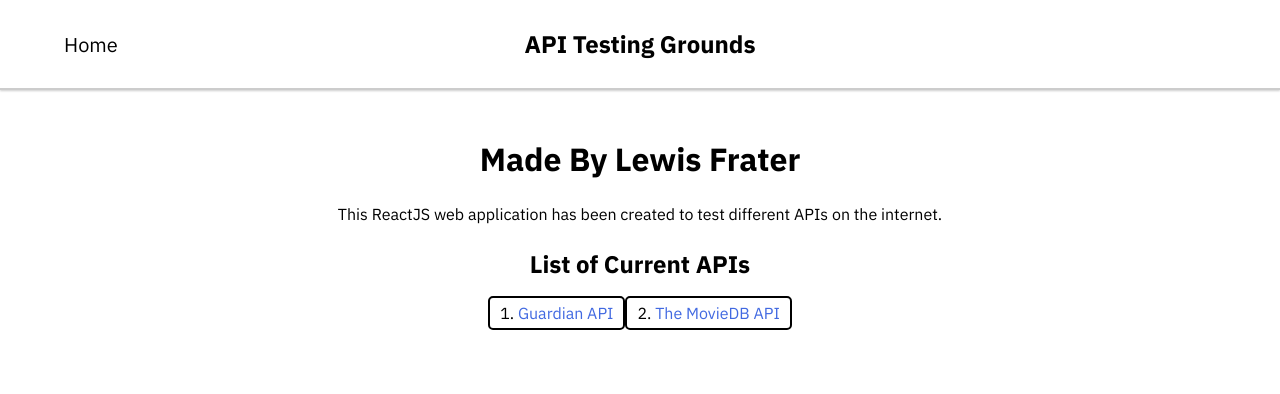
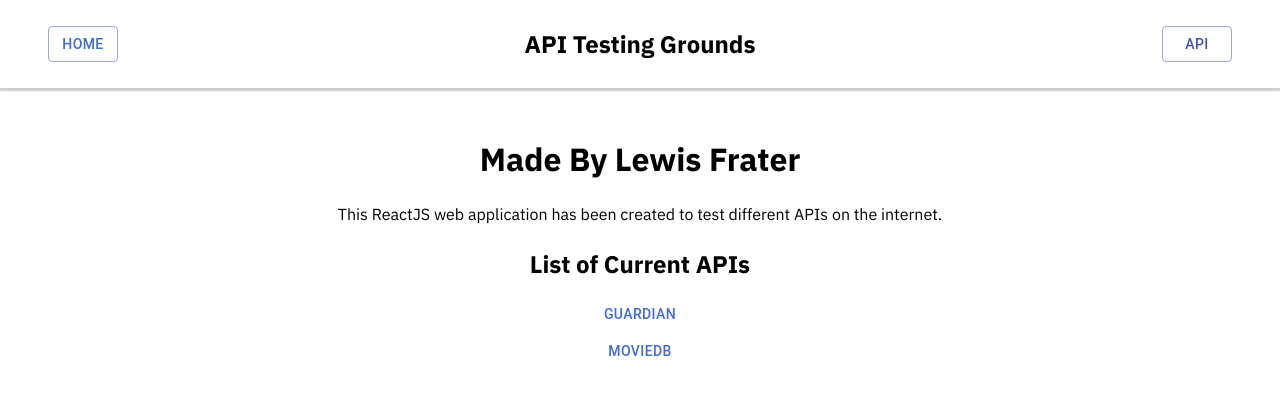
Before and after one commit to lewisf20/api-testing-grounds, a React (Create React App) app: page / in a window 1280 px wide. Shown: the top 394 px of the page. Built offline with nearby package versions, Linux system fonts and the light colour scheme.

Commit message:
Adjusted main navbar - added menu links to diff apis

```diff
--- a/package.json
+++ b/package.json
@@ -4,6 +4,7 @@
   "private": true,
   "dependencies": {
     "@material-ui/core": "^4.11.0",
+    "@material-ui/icons": "^4.9.1",
     "@material-ui/lab": "^4.0.0-alpha.56",
     "@testing-library/jest-dom": "^4.2.4",
     "@testing-library/react": "^9.5.0",
--- a/src/components/Guardian/Header/index.js
+++ b/src/components/Guardian/Header/index.js
@@ -1,12 +1,12 @@
 import React from 'react';
 import classes from './index.module.css';
+import { TextField, Button, MenuItem } from '@material-ui/core';
 
 const GuardianHeader = (props) => {
 	return (
 		<div className={classes.Header}>
-			<p>Search for articles from the guardian!</p>
 			<div className={classes.SearchContainer}>
-				<input
+				<TextField
 					type="search"
 					name="search"
 					value={props.searchString}
@@ -14,7 +14,7 @@ const GuardianHeader = (props) => {
 					onKeyPress={(e) => props.handleKeyPress(e.key)}
 				/>
 
-				<button
+				<Button
 					type="submit"
 					onClick={() => {
 						props.setLoading(true);
@@ -22,18 +22,18 @@ const GuardianHeader = (props) => {
 					}}
 				>
 					Search
-				</button>
-				<p>How many results?</p>
-				<input
-					type="number"
-					name="number-results"
-					placeholder="10"
-					className={classes.NumberInput}
-					max={50}
-					min={1}
+				</Button>
+				<TextField
+					id="select"
+					label="Results"
+					value={props.pages}
+					select
 					onChange={(e) => props.setPages(e.target.value)}
-					value={props.pages}
-				/>
+				>
+					<MenuItem value="10">10</MenuItem>
+					<MenuItem value="25">25</MenuItem>
+					<MenuItem value="50">50</MenuItem>
+				</TextField>
 			</div>
 		</div>
 	);
--- a/src/components/Guardian/Header/index.module.css
+++ b/src/components/Guardian/Header/index.module.css
@@ -1,7 +1,7 @@
 .SearchContainer {
 	display: flex;
 	justify-content: center;
-	align-items: center;
+	align-items: flex-end;
 	gap: 1rem;
 	margin: 1rem 0;
 }
--- a/src/components/Movie/Card/MovieCard.js
+++ b/src/components/Movie/Card/MovieCard.js
@@ -3,6 +3,8 @@ import classes from './MovieCard.module.css';
 import { useEffect } from 'react';
 import { useState } from 'react';
 import { CircularProgress } from '@material-ui/core';
+import StarTwoToneIcon from '@material-ui/icons/StarTwoTone';
+import ThumbsUpDownTwoToneIcon from '@material-ui/icons/ThumbsUpDownTwoTone';
 
 const MovieCard = (props) => {
 	const { id, title, overview, release, voteCount, rating, imagePath } = props;
@@ -49,8 +51,14 @@ const MovieCard = (props) => {
 			<div className={classes.titleWrapper}>
 				<h2>{title}</h2>
 				<div className={classes.details}>
-					<p>{voteCount}</p>
-					<p>{rating}</p>
+					<span>
+						<ThumbsUpDownTwoToneIcon color="primary" />
+						<p>{voteCount}</p>
+					</span>
+					<span>
+						<StarTwoToneIcon color="primary" />
+						<p>{rating}</p>
+					</span>
 				</div>
 			</div>
 		</div>
--- a/src/components/Movie/Card/MovieCard.module.css
+++ b/src/components/Movie/Card/MovieCard.module.css
@@ -15,6 +15,7 @@
 .wrapper h2 {
 	color: black;
 	font-size: 16px;
+	margin-top: 5px;
 }
 
 .wrapper {
@@ -31,7 +32,7 @@
 	justify-content: space-evenly;
 	height: 80px;
 	width: 225px;
-	border: 1px solid #3d3d3d;
+	border: 1px solid royalblue;
 	border-top: none;
 	border-bottom-right-radius: 8px;
 	border-bottom-left-radius: 8px;
@@ -40,5 +41,15 @@
 .details {
 	margin-top: auto;
 	color: black;
-	font-weight: bold;
 }
+
+.details span {
+	display: flex;
+	align-items: center;
+	padding: 0.5rem;
+}
+
+.details span p {
+	margin: 0 0.4rem;
+	font-size: 12px;
+}
--- /dev/null
+++ b/src/components/UI/Menu/Menu.js
@@ -0,0 +1,43 @@
+import React from 'react';
+import { Button, MenuItem, Menu } from '@material-ui/core';
+
+const NavMenu = (props) => {
+	const [anchorEl, setAnchorEl] = React.useState(null);
+
+	const handleClick = (event) => {
+		setAnchorEl(event.currentTarget);
+	};
+
+	const handleClose = () => {
+		setAnchorEl(false);
+	};
+	return (
+		<div>
+			<Button
+				aria-controls="simple-menu"
+				aria-haspopup="true"
+				onClick={handleClick}
+				variant="outlined"
+				color="primary"
+			>
+				API
+			</Button>
+			<Menu
+				id="simple-menu"
+				anchorEl={anchorEl}
+				open={Boolean(anchorEl)}
+				onClose={handleClose}
+			>
+				{props.children.map((child, index) => {
+					return (
+						<MenuItem key={index} onClick={handleClose}>
+							{child}
+						</MenuItem>
+					);
+				})}
+			</Menu>
+		</div>
+	);
+};
+
+export default NavMenu;
--- a/src/components/UI/Navigation/Navigation.js
+++ b/src/components/UI/Navigation/Navigation.js
@@ -2,8 +2,11 @@ import React, { useState } from 'react';
 import { Link, Route, Switch } from 'react-router-dom';
 import classes from './Navigation.module.css';
 
+import { Button } from '@material-ui/core';
+
 //Import components
 import Home from '../../../layouts/HomeContainer/HomeContainer';
+import Menu from '../Menu/Menu';
 //Guardian API
 import Guardian from '../../../layouts/GuardianContainer/GuardianContainer';
 import Article from '../../Guardian/Article';
@@ -17,11 +20,22 @@ const Navigation = (props) => {
 	return (
 		<>
 			<nav className={classes.Navigation}>
-				<li className={classes.link}>
-					<Link to="/"> Home </Link>
-				</li>
+				<Button variant="outlined" color="primary">
+					<Link to="/" style={{ color: 'royalblue' }}>
+						Home
+					</Link>
+				</Button>
 				<h1>{title}</h1>
+				<Menu>
+					<Link to="/guardian" style={{ color: 'royalblue' }}>
+						Guardian API
+					</Link>
+					<Link to="/movies" style={{ color: 'royalblue' }}>
+						MovieDB API
+					</Link>
+				</Menu>
 			</nav>
+
 			<Switch>
 				<Route path="/guardian/:id">
 					<Article />
--- a/src/components/UI/Navigation/Navigation.module.css
+++ b/src/components/UI/Navigation/Navigation.module.css
@@ -1,4 +1,4 @@
-.Navigation {
+/* .Navigation {
 	height: 90px;
 	border-bottom: 2px solid #ccc;
 	box-shadow: 0 1px 2px rgba(0, 0, 0, 0.2);
@@ -13,25 +13,14 @@
 	justify-self: center;
 	align-self: center;
 	margin: auto;
+} */
+.Navigation {
+	height: 90px;
+	border-bottom: 2px solid #ccc;
+	box-shadow: 0 1px 2px rgba(0, 0, 0, 0.2);
+
+	display: flex;
+	justify-content: space-between;
+	align-items: center;
+	padding: 0 3rem;
 }
-.Navigation ul {
-	display: flex;
-	gap: 5vw;
-}
-
-.link {
-	list-style: none;
-	font-size: 20px;
-	justify-self: self-start;
-	margin-left: 3rem;
-	padding: 0.4rem 1rem;
-	border-radius: 5px;
-	transition: 0.25s ease;
-}
-.link a {
-	color: black;
-}
-
-.link:hover {
-	box-shadow: 0px 2px 6px black;
-}
--- a/src/layouts/HomeContainer/HomeContainer.js
+++ b/src/layouts/HomeContainer/HomeContainer.js
@@ -1,6 +1,7 @@
 import React, { useEffect } from 'react';
 import classes from './HomeContainer.module.css';
 import { Link } from 'react-router-dom';
+import { Button } from '@material-ui/core';
 
 const HomeContainer = (props) => {
 	const { title } = props;
@@ -21,12 +22,12 @@ const HomeContainer = (props) => {
 			<div>
 				<h2>List of Current APIs</h2>
 				<ul>
-					<li>
-						<Link to="/guardian">Guardian API</Link>
-					</li>
-					<li>
-						<Link to="/movies">The MovieDB API</Link>
-					</li>
+					<Button color="primary" className={classes.btn}>
+						<Link to="/guardian">Guardian</Link>
+					</Button>
+					<Button color="primary" className={classes.btn}>
+						<Link to="/movies">MovieDB</Link>
+					</Button>
 				</ul>
 			</div>
 		</div>
--- a/src/layouts/HomeContainer/HomeContainer.module.css
+++ b/src/layouts/HomeContainer/HomeContainer.module.css
@@ -7,7 +7,9 @@
 
 .HomeContainer ul {
 	display: flex;
-	justify-content: center;
+	align-items: center;
+	justify-content: stretch;
+	flex-direction: column;
 
 	margin: 1rem 0;
 }
@@ -16,16 +18,7 @@
 	color: royalblue;
 }
 
-.HomeContainer li {
-	list-style: decimal;
-	list-style-position: inside;
-	border: 2px solid black;
-
-	border-radius: 5px;
-	padding: 5px 10px;
-	transition: 0.25s ease;
+.btn {
+	font-size: 12px;
+	margin: 0.5rem 0;
 }
-
-.HomeContainer li:hover {
-	opacity: 0.6;
-}
```
Also changed, not shown: src/components/UI/Menu/Menu.module.css (added), 1 other file (tests, documents, lock files or other folders).
